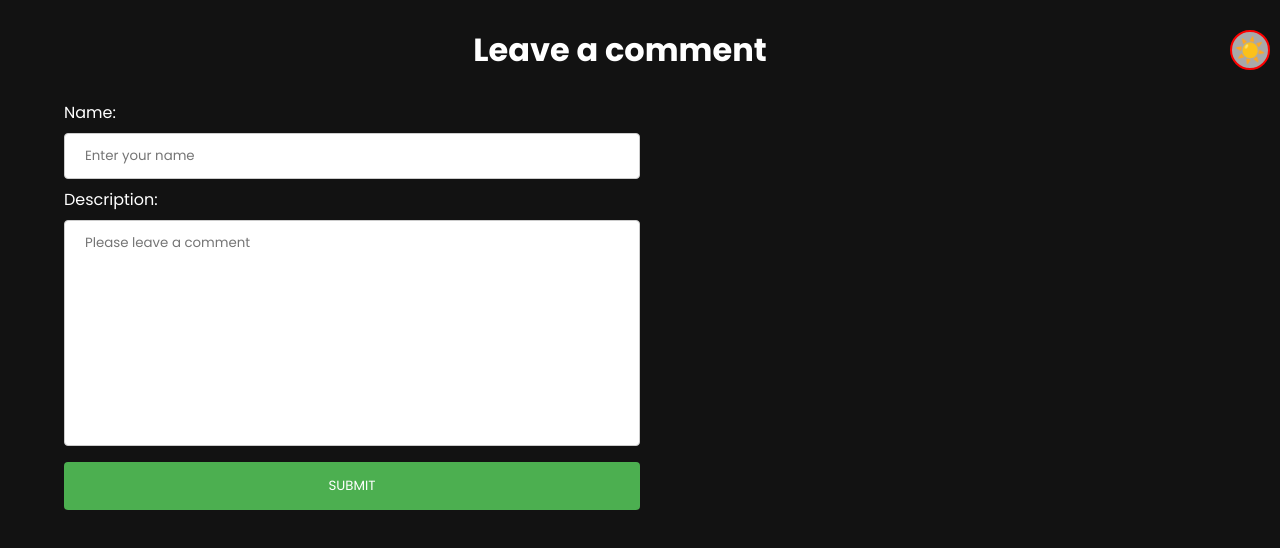
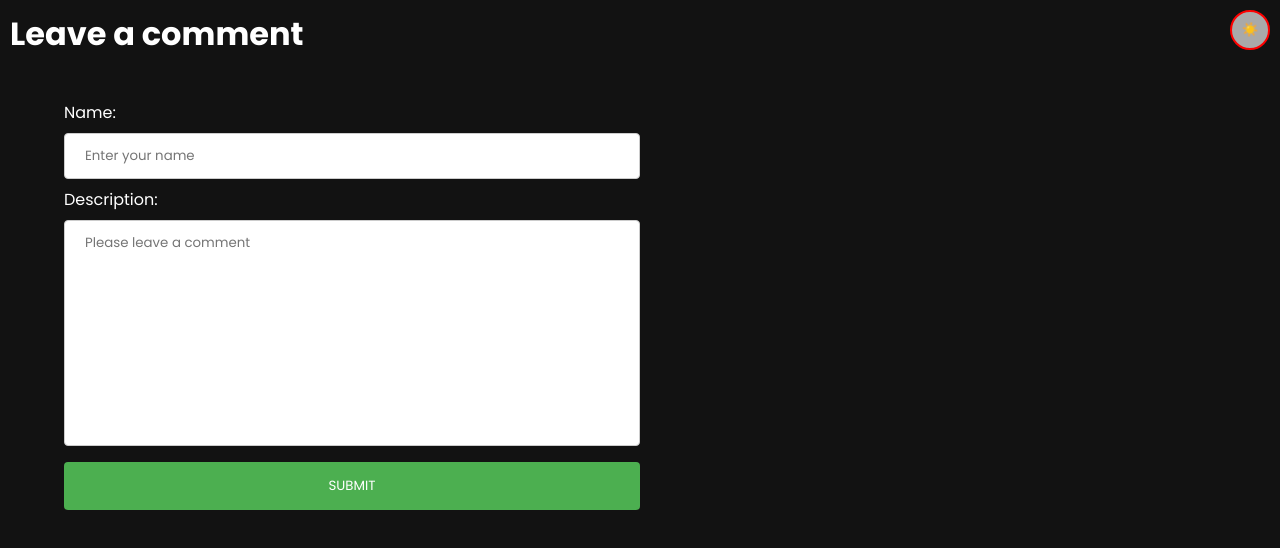
Before and after one commit to BullDogPatch/week4-assignment, a website built with Vite: page client/index.html in a window 1280 px wide. Built offline with nearby package versions, Linux system fonts and the light colour scheme; files whose address does not match are found by name.

Commit message:
not too sure what I did here as I to ctrl + z I couple things as something broke

```diff
--- a/client/src/style.css
+++ b/client/src/style.css
@@ -22,15 +22,9 @@ body {
   align-content: center;
   padding: 10px;
   height: 100px;
+  text-align: center;
   display: flex;
   justify-content: space-between;
-  align-items: center;
-}
-
-.header h1 {
-  text-align: center;
-  flex-grow: 1;
-  font-size: 1.4rem;
 }
 
 .header .theme-toggler {
@@ -40,7 +34,6 @@ body {
   border-radius: 50%;
   cursor: pointer;
   border: 2px solid red;
-  font-size: 25px;
 }
 
 .container {
@@ -195,10 +188,6 @@ button[type='submit']:hover {
 }
 
 @media (min-width: 500px) {
-  .header h1 {
-    font-size: 2rem;
-  }
-
   /* Not sure if there was a better was to do this because if user toggled form on small screen the I want the form to be visible back on normal screen, without this code below it messed style and I don't want to debug it, I want to move on to the next task */
   input[type='text'],
   textarea {
```
